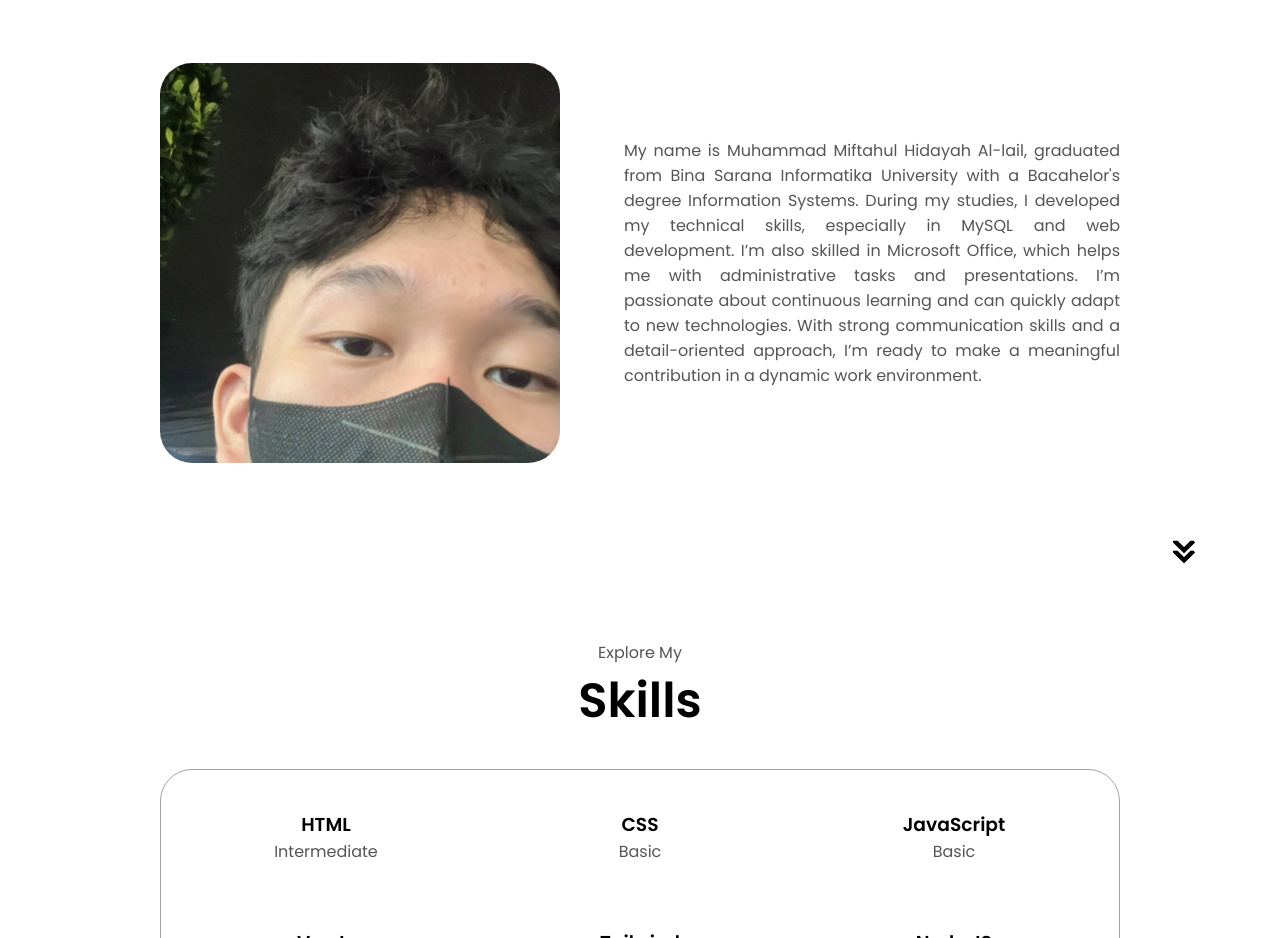
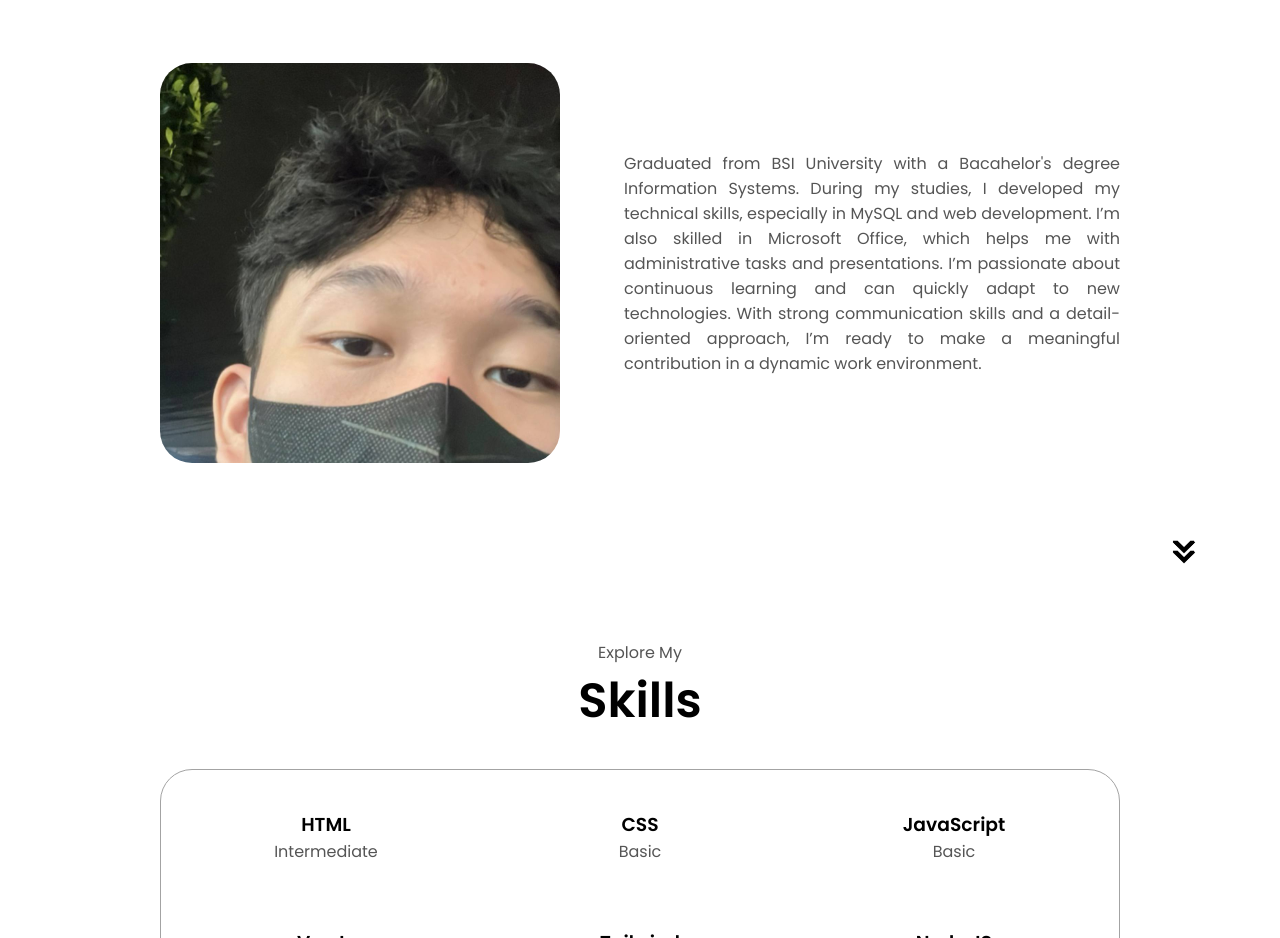
Before and after one commit to mmiftahulha/myporto, a plain HTML site: page index.html in a window 1280 px wide. Shown: the part 920-1858 px from the top of the page. Drawn offline with nearby package versions, Linux system fonts and the light colour scheme.

Commit message:
Update index.html

```diff
--- a/index.html
+++ b/index.html
@@ -63,8 +63,7 @@
         </div>
           <div class="text-container">
             <p>
-              My name is Muhammad Miftahul Hidayah Al-lail,
-              graduated from Bina Sarana Informatika University with a Bacahelor's degree
+              Graduated from BSI University with a Bacahelor's degree
               Information Systems. During my studies, I developed my technical skills, especially in MySQL and
               web development. I’m also skilled in Microsoft Office, which helps
               me with administrative tasks and presentations. I’m passionate
```
